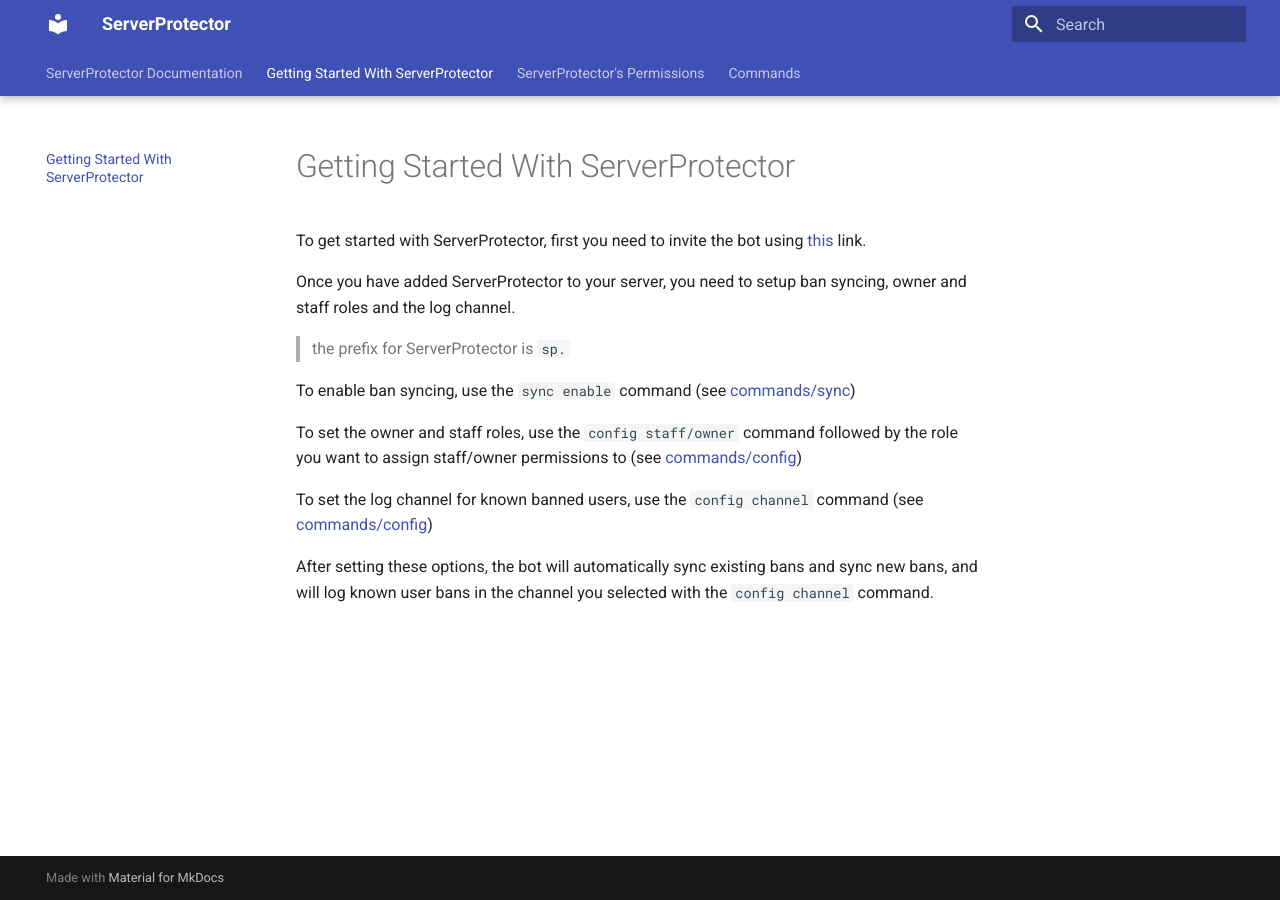
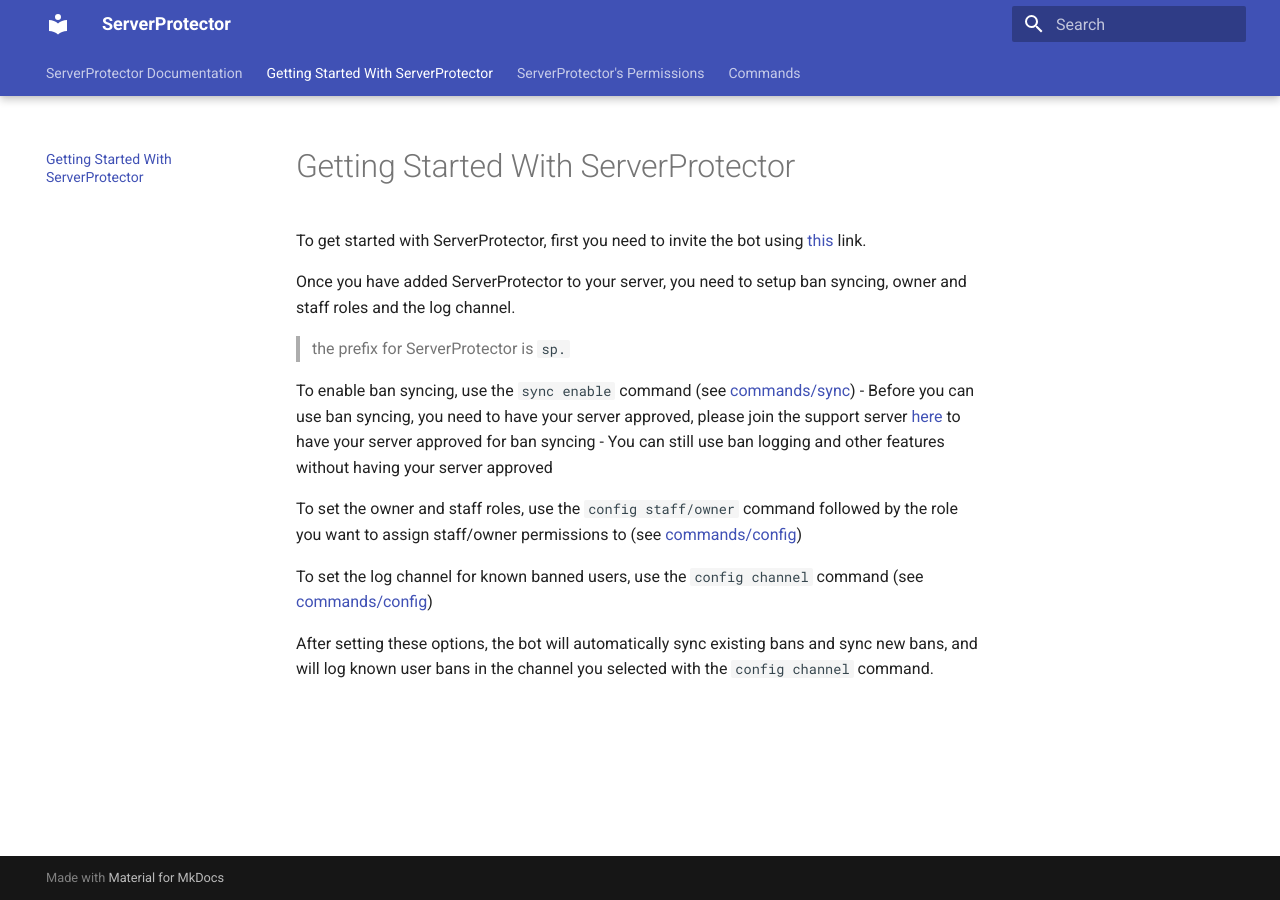
Before and after one commit to sniff122Development/ServerProtectorDocs, an MkDocs documentation site: the page built from docs/getting started.md, in a window 1280 px wide. Built offline with MkDocs 1.6.1 and Material for MkDocs 9.7.7, drawn with Linux system fonts in a browser that asks for light colours.

Commit message:
update docs to reflect recent changes with server approval

```diff
--- a/docs/getting started.md
+++ b/docs/getting started.md
@@ -7,6 +7,8 @@ Once you have added ServerProtector to your server, you need to setup ban syncin
 > the prefix for ServerProtector is `sp.`
 
 To enable ban syncing, use the `sync enable` command (see [commands/sync](/commands/sync#enable))
+- Before you can use ban syncing, you need to have your server approved, please join the support server [here](https://support.serverprotector.me) to have your server approved for ban syncing
+- You can still use ban logging and other features without having your server approved
 
 To set the owner and staff roles, use the `config staff/owner` command followed by the role you want to assign staff/owner permissions to (see [commands/config](/commands/config#staff))
 
```
Also changed, not shown: docs/commands/sync.md (+3 -0 lines).
